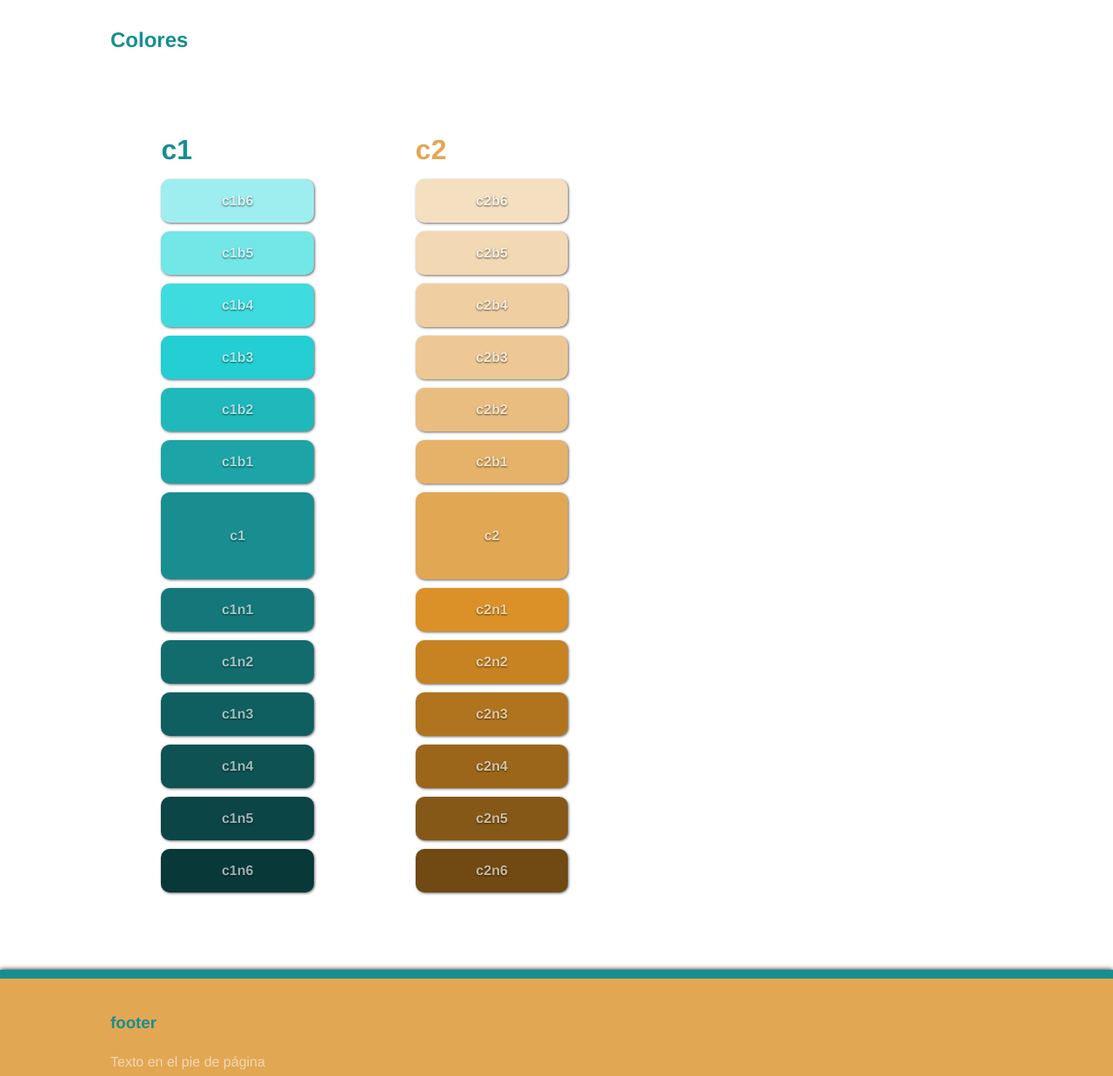
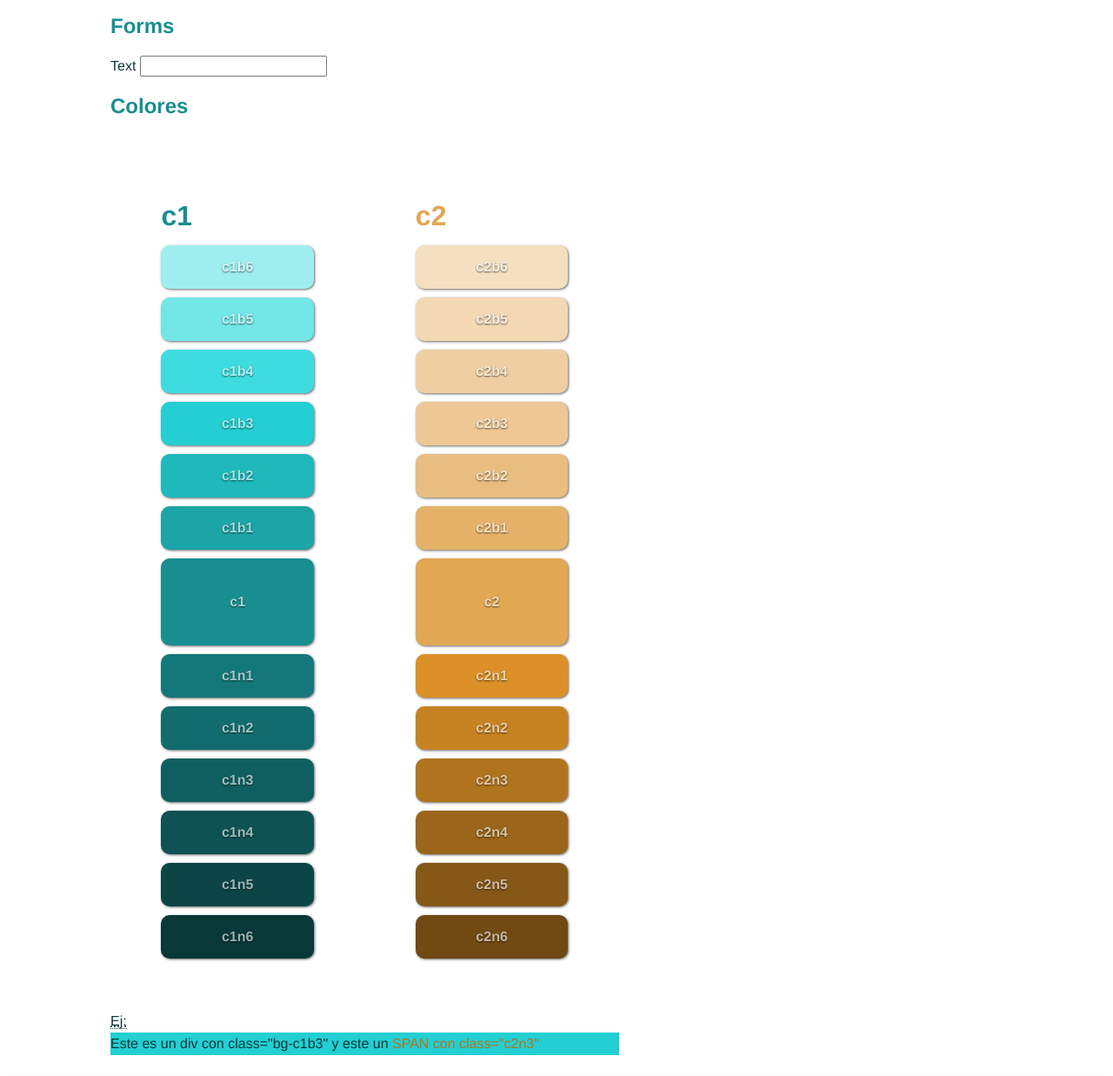
Before and after one commit to emiliorizzo/delta-libre-web-dg, a plain HTML site: page web/index.html in a window 1280 px wide. Shown: the part 1463-2700 px from the top of the page at 87% size. Drawn offline with Linux system fonts and the light colour scheme.

Commit message:
update index html add examples and init form support

```diff
--- a/web/index.html
+++ b/web/index.html
@@ -75,7 +75,19 @@
 							Lorem ipsum dolor sit amet, consectetur adipiscing elit. Aliquam sodales urna non odio egestas tempor. Nunc vel vehicula ante. Etiam bibendum iaculis libero, eget molestie nisl pharetra in. In semper consequat est, eu porta velit mollis nec. Curabitur posuere enim eget turpis feugiat tempor.
 						</p>
 					</footer>
+						<!--Forms-->
+					<h2>Forms</h2>
+			<form>
+				<label>Text</label>
+				<input type="text" />
+			</form>
+
+
 				</article>
+
+
+
+
 				<aside>
 					<h3>aside</h3>
 					<p>
@@ -84,8 +96,16 @@
 				</aside>
 						<article>
 						<h2>Colores</h2>
+
 						<div id="colortest" class="ct"></div>
+							<abbr title="ejemplos">Ej:</abbr>
+						<div class="bg-c1b3">
+							Este es un div con class="bg-c1b3" y este un <span class="c2n3">SPAN con class="c2n3"
+						</span> </div>
 						</article>
+
+
+
 			</div>
 			<!-- #main -->
 		</div>
```
